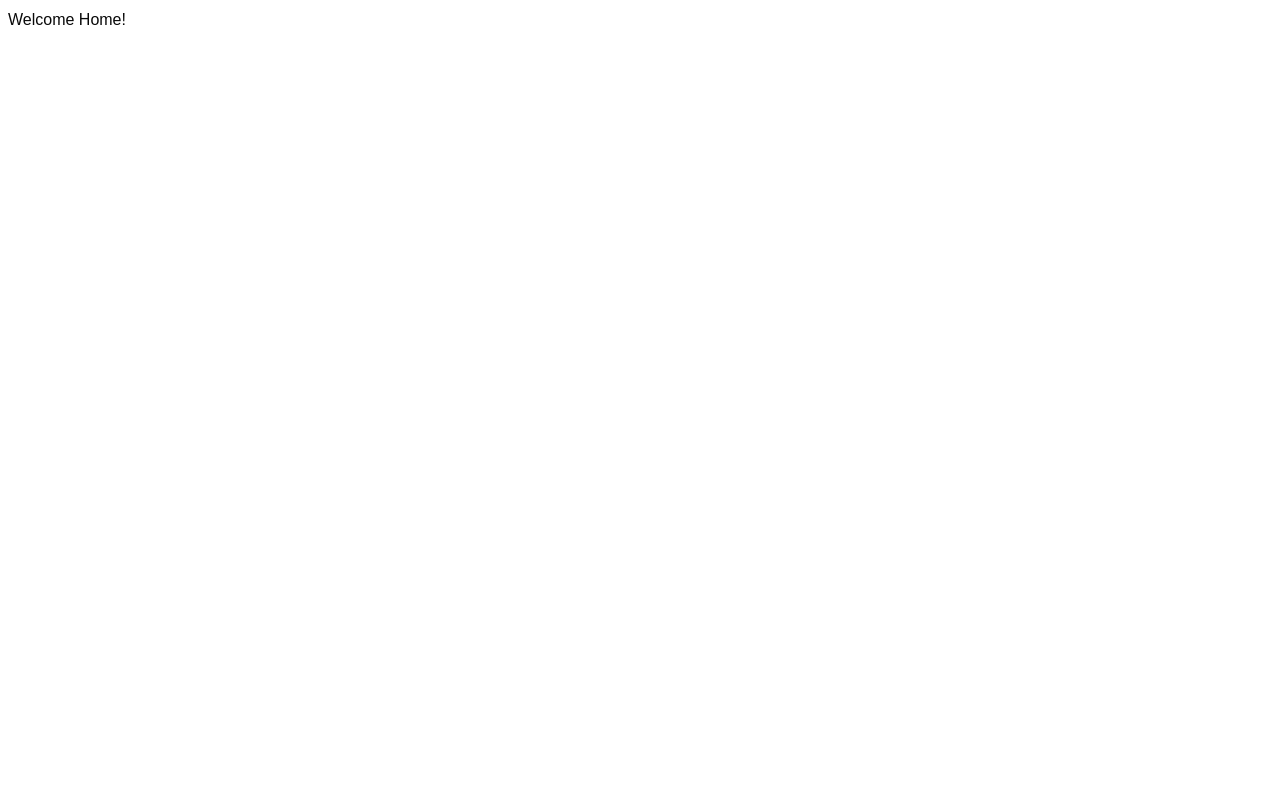
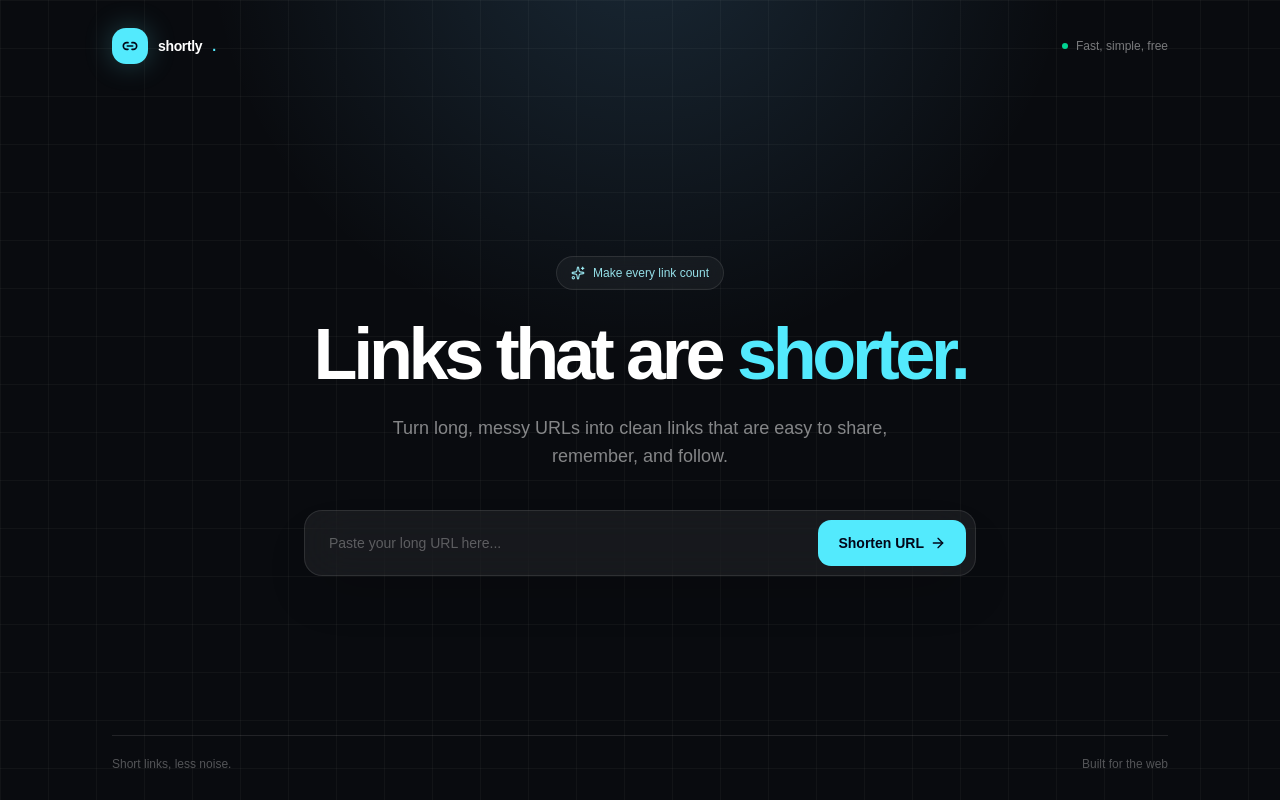
Before and after one commit to usefmahmud/url-shortener-trpc, a React (Vite) app in the folder client/: page / in a window 1280 px wide. Built offline with nearby package versions, Linux system fonts and the light colour scheme.

Commit message:
feat: implement HomeComponent with layout, background grid, and URL shortening form

```diff
--- /dev/null
+++ b/client/src/components/layout/background-grid.tsx
@@ -0,0 +1,5 @@
+export const BackgroundGrid = () => {
+  return (
+    <div className="pointer-events-none absolute inset-0 bg-[radial-gradient(circle_at_50%_-10%,rgba(112,195,255,0.16),transparent_40%),linear-gradient(rgba(255,255,255,0.035)_1px,transparent_1px),linear-gradient(90deg,rgba(255,255,255,0.035)_1px,transparent_1px)] bg-size-[auto,48px_48px,48px_48px]" />
+  );
+};
--- /dev/null
+++ b/client/src/components/shorten-url/shorten-url-form.tsx
@@ -0,0 +1,78 @@
+import { zodResolver } from "@hookform/resolvers/zod";
+import { useForm } from "react-hook-form";
+import { ArrowRight, Check } from "lucide-react";
+import { Button } from "../ui/button";
+import { Input } from "../ui/input";
+import { useShortenUrl } from "../../hooks/use-shorten-url";
+import {
+  shortenUrlSchema,
+  type ShortenUrlFormValues,
+} from "../../schemas/shorten-url";
+
+export const ShortenUrlForm = () => {
+  const shortenUrl = useShortenUrl();
+  const {
+    register,
+    handleSubmit,
+    formState: { errors },
+  } = useForm<ShortenUrlFormValues>({
+    resolver: zodResolver(shortenUrlSchema),
+    defaultValues: { url: "" },
+  });
+
+  const onSubmit = ({ url }: ShortenUrlFormValues) => {
+    shortenUrl.mutate(url);
+  };
+
+  return (
+    <>
+      <form
+        onSubmit={handleSubmit(onSubmit)}
+        className="mt-10 w-full max-w-2xl"
+        noValidate
+      >
+        <div className="flex flex-col gap-3 rounded-2xl border border-white/10 bg-white/6 p-2 shadow-2xl shadow-black/20 backdrop-blur-xl sm:flex-row">
+          <Input
+            type="url"
+            {...register("url")}
+            placeholder="Paste your long URL here..."
+            aria-label="URL to shorten"
+            aria-invalid={Boolean(errors.url)}
+            className="h-12 border-0 bg-transparent px-4 text-sm text-white shadow-none placeholder:text-white/30 focus-visible:border-0 focus-visible:ring-0"
+          />
+          <Button
+            type="submit"
+            size="lg"
+            disabled={shortenUrl.isPending}
+            className="h-12 rounded-xl bg-cyan-300 px-5 font-semibold text-slate-950 hover:bg-cyan-200"
+          >
+            {shortenUrl.isPending ? "Shortening..." : "Shorten URL"}
+            {shortenUrl.isPending ? null : <ArrowRight className="size-4" />}
+          </Button>
+        </div>
+        {errors.url && (
+          <p className="mt-2 text-left text-xs text-rose-300">
+            {errors.url.message}
+          </p>
+        )}
+      </form>
+
+      {shortenUrl.data && (
+        <div
+          aria-live="polite"
+          className="mt-5 flex w-full max-w-2xl items-center justify-between gap-4 rounded-xl border border-emerald-400/20 bg-emerald-400/8 px-4 py-3 text-left sm:px-5"
+        >
+          <div className="min-w-0">
+            <p className="text-[11px] font-medium uppercase tracking-[0.16em] text-emerald-300/70">
+              Your shortened link
+            </p>
+            <p className="mt-1 truncate text-sm font-medium text-emerald-100">
+              {shortenUrl.data}
+            </p>
+          </div>
+          <Check className="size-5 shrink-0 text-emerald-300" />
+        </div>
+      )}
+    </>
+  );
+};
--- /dev/null
+++ b/client/src/hooks/use-shorten-url.ts
@@ -0,0 +1,11 @@
+import { useMutation } from "@tanstack/react-query";
+
+export const useShortenUrl = () => {
+  return useMutation({
+    mutationFn: async (url: string) => {
+      await new Promise((resolve) => setTimeout(resolve, 450));
+
+      return `done`;
+    },
+  });
+};
--- a/client/src/routes/index.tsx
+++ b/client/src/routes/index.tsx
@@ -1,14 +1,55 @@
-import * as React from 'react'
-import { createFileRoute } from '@tanstack/react-router'
+import { createFileRoute } from "@tanstack/react-router";
+import { Link2, Sparkles } from "lucide-react";
+import { BackgroundGrid } from "../components/layout/background-grid";
+import { ShortenUrlForm } from "../components/shorten-url/shorten-url-form";
 
-export const Route = createFileRoute('/')({
+const HomeComponent = () => {
+  return (
+    <main className="relative min-h-svh overflow-hidden bg-[#090b0f] text-white">
+      <BackgroundGrid />
+
+      <div className="relative mx-auto flex min-h-svh w-full max-w-6xl flex-col px-6 py-7 sm:px-10 lg:px-12">
+        <header className="flex items-center justify-between">
+          <a
+            href="/"
+            className="flex items-center gap-2.5 text-sm font-semibold tracking-tight"
+          >
+            <span className="flex size-9 items-center justify-center rounded-xl bg-cyan-300 text-slate-950 shadow-[0_0_28px_rgba(103,232,249,0.25)]">
+              <Link2 className="size-4" strokeWidth={2.5} />
+            </span>
+            shortly<span className="text-cyan-300">.</span>
+          </a>
+          <div className="hidden items-center gap-2 text-xs text-white/45 sm:flex">
+            <span className="size-1.5 rounded-full bg-emerald-400" />
+            Fast, simple, free
+          </div>
+        </header>
+
+        <section className="flex flex-1 flex-col items-center justify-center pb-16 pt-20 text-center sm:pt-24">
+          <div className="mb-7 inline-flex items-center gap-2 rounded-full border border-white/10 bg-white/4.5 px-3.5 py-2 text-xs font-medium text-cyan-200/90 backdrop-blur-sm">
+            <Sparkles className="size-3.5" />
+            Make every link count
+          </div>
+          <h1 className="max-w-3xl text-5xl font-semibold tracking-[-0.06em] text-balance sm:text-7xl">
+            Links that are <span className="text-cyan-300">shorter.</span>
+          </h1>
+          <p className="mt-6 max-w-lg text-base leading-7 text-white/50 sm:text-lg">
+            Turn long, messy URLs into clean links that are easy to share,
+            remember, and follow.
+          </p>
+
+          <ShortenUrlForm />
+        </section>
+
+        <footer className="flex items-center justify-between border-t border-white/10 pt-5 text-xs text-white/30">
+          <span>Short links, less noise.</span>
+          <span>Built for the web</span>
+        </footer>
+      </div>
+    </main>
+  );
+};
+
+export const Route = createFileRoute("/")({
   component: HomeComponent,
-})
-
-function HomeComponent() {
-  return (
-    <div className="p-2">
-      <h3>Welcome Home!</h3>
-    </div>
-  )
-}
+});
--- /dev/null
+++ b/client/src/schemas/shorten-url.ts
@@ -0,0 +1,7 @@
+import { z } from "zod";
+
+export const shortenUrlSchema = z.object({
+  url: z.string().trim().url("Enter a valid URL"),
+});
+
+export type ShortenUrlFormValues = z.infer<typeof shortenUrlSchema>;
```
